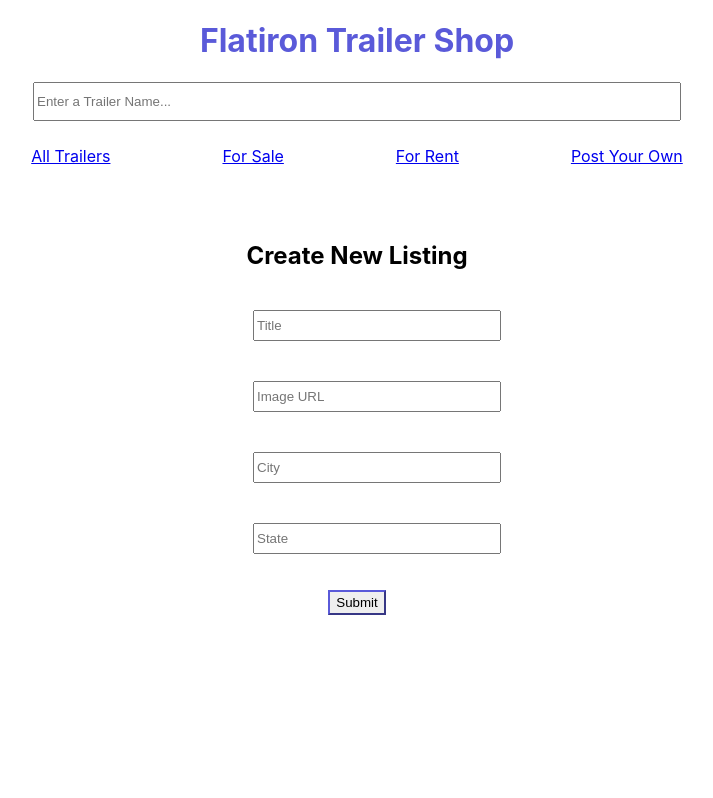
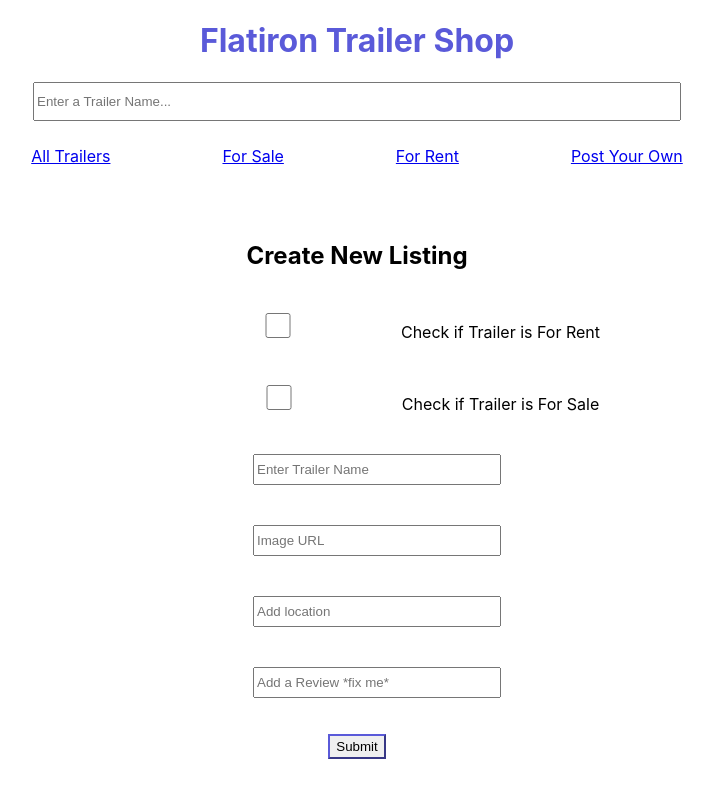
Before and after one commit to Conrad-E-Code/Trailer-Depot, a React (Create React App) app: page /trailers/new in a window 1280 px wide. Shown: the whole page, without its empty margins (283-996 px from the left). Built offline with nearby package versions, Linux system fonts and the light colour scheme; data requests are answered from the project's data file.

Commit message:
controlled form setup, post request

```diff
--- a/src/components/App.js
+++ b/src/components/App.js
@@ -28,7 +28,7 @@ useEffect(() => {
       <Search />
       <NavBar />
       <Routes>
-        <Route element={<NewForm />} path="/trailers/new"/>
+        <Route element={<NewForm trailers={trailers} setTrailers={setTrailers} />} path="/trailers/new"/>
         <Route element={<MainList trailers={trailersFS} />} path="/sales"/>
         <Route element={<MainList trailers={trailersFR} />} path="/rent"/>
         <Route element={<MainList trailers={trailers}/>} path="/"/>
--- a/src/components/NewForm.js
+++ b/src/components/NewForm.js
@@ -1,16 +1,77 @@
-function NewForm(props) {
+import {useState} from 'react'
+import {useNavigate} from "react-router-dom"
+
+function NewForm({trailers, setTrailers}) {
+    const history = useNavigate()
+    function handleSubmit(e) {
+        e.preventDefault()
+        const configObj = {
+            method:"POST",
+            headers: {
+                "content-type":"application/json"
+            },
+            body: JSON.stringify(formData)
+        }
+    fetch("http://localhost:3001/trailers", configObj)
+    .then(r => r.json())
+    .then((respData) => {
+        console.log(respData)
+        setTrailers([respData, ...trailers])
+        history(`/`)
+                        }
+         )
+                            }
+    function handleChange(e) {setFormData({...formData, [e.target.name]: e.target.value})}
+    const [formData, setFormData] = useState(
+        {
+            "name": "",
+            "for_sale": false,
+            "for_rent": false,
+            "image": "",
+            "location": "",
+            "review": ""
+
+        }
+
+    )
     return(
     <div>
-        <form className="new-trailer-form">
+        <form onSubmit={handleSubmit} className="new-trailer-form">
             <h2>Create New Listing</h2>
             <ul>
-                <li><input placeholder='Title'></input></li>
-                <li><input placeholder='Image URL'></input></li>
-                <li><input placeholder='City'></input></li>
-                <li><input placeholder='State'></input></li>
+                <li>
+                    <label>
+                        <input type= "checkbox"name="for_rent" value={formData["for-rent"]} onChange={(e) => {setFormData(
+                            {
+                                ...formData,
+                                [e.target.name]: !formData["for_rent"]
+                            }
+                        )}} placeholder='Title'>
+                        </input>
+                        Check if Trailer is For Rent
+                    </label>
+                </li>
+
+                <li>
+                    <label>
+                        <input type="checkbox" name="for_sale" value={formData["for_sale"]} onChange={(e) => {setFormData(
+                            {
+                                ...formData,
+                                [e.target.name]: !formData["for_sale"]
+                            }
+                        )}}>
+                        </input>
+                        Check if Trailer is For Sale
+                     </label>
+                </li>
+                <li><input required name="name" value={formData.name} onChange={(e) => {handleChange(e)}} placeholder='Enter Trailer Name'></input></li>
+                <li><input required name="image" value={formData.image} onChange={(e) => {handleChange(e)}} placeholder='Image URL'></input></li>
+                <li><input required name="location"value={formData.location} onChange={(e) => {handleChange(e)}} placeholder='Add location'></input></li>
+                <li><input required name="review" value={formData.review} onChange={(e) => {handleChange(e)}} placeholder='Add a Review *fix me*'></input></li>
+                {formData["for_sale"] ? <li><input required type="number" name="price" value={formData.price} onChange={(e) => {handleChange(e)}} placeholder='Enter Asking Price'></input></li>: null}
             </ul>
-            <button className='new-form-button'>Submit</button>
-        </form>
+            <button type="submit" className='new-form-button'>Submit</button>
+        </form >
     </div>
     )
 }
```
Also changed, not shown: db.json (+12 -13 lines).
